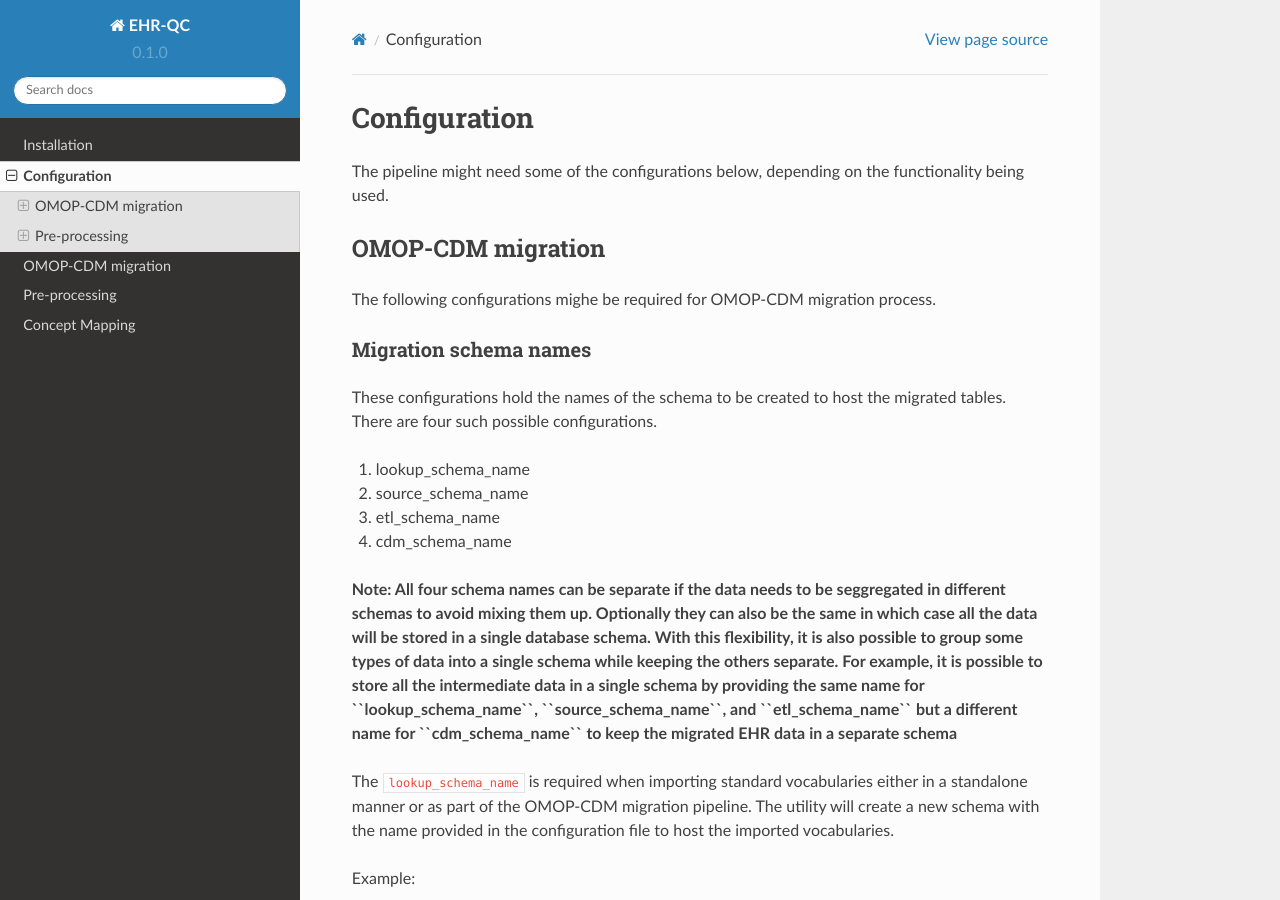
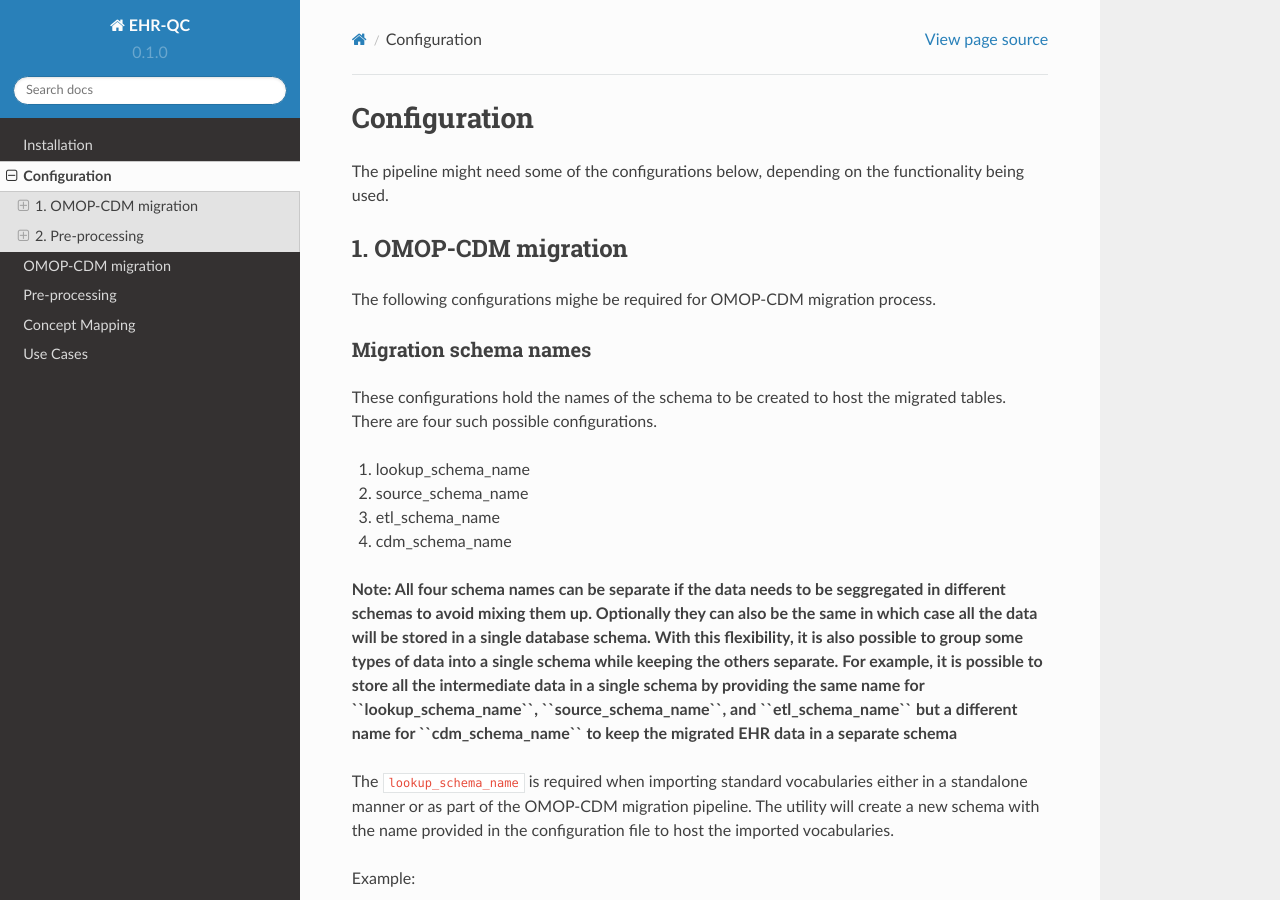
Before and after one commit to ryashpal/EHR-QC-Tutorials, a Sphinx documentation site: the page built from docs/source/config.rst, in a window 1280 px wide and 900 px high. Built offline with Sphinx 7.4.7 and the Read the Docs theme 2.0.0, drawn with Linux system fonts in a browser that asks for light colours; some of the changed text lies outside the part shown.

```diff
--- a/docs/source/config.rst
+++ b/docs/source/config.rst
@@ -4,8 +4,8 @@ Configuration
 The pipeline might need some of the configurations below, depending on the functionality being used.
 
 
-OMOP-CDM migration
-------------------
+1. OMOP-CDM migration
+---------------------
 
 The following configurations mighe be required for OMOP-CDM migration process.
 
@@ -659,8 +659,8 @@ Please refer the table below for more details on the custom mapping configuratio
 +----------------------+--------------------------------------------------------------------+
 
 
-Pre-processing
---------------
+2. Pre-processing
+-----------------
 
 
 Database
--- a/docs/source/index.rst
+++ b/docs/source/index.rst
@@ -38,3 +38,4 @@ Contents
    migrate
    process
    mapping
+   use_case
```
Also changed, not shown: docs/source/api.rst (deleted, +0 -7 lines), docs/source/plots.rst (added, +31 -0 lines), docs/source/use_case.rst (added, +27 -0 lines), docs/source/images/plots/monash.png (added).
